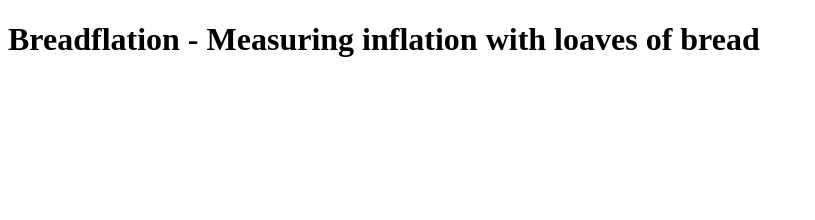
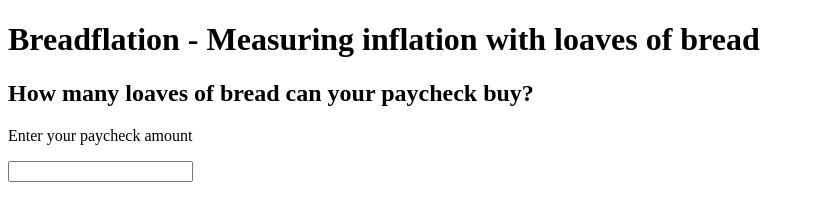
Before and after one commit to awreelyuh/BreadflationCalculator, a plain HTML site: page index.html in a window 1280 px wide. Shown: the whole page, without its empty margins (0-815 px from the left). Drawn offline with Linux system fonts and the light colour scheme.

Commit message:
created div for "present day" input

```diff
--- a/index.html
+++ b/index.html
@@ -10,6 +10,14 @@
     <main>
         <h1>Breadflation - Measuring inflation with loaves of bread</h1>
 
+        <div class="present-day">
+            <h2>How many loaves of bread can your paycheck buy?</h2>
+            <div class="user-input" id="salary">
+                <p>Enter your paycheck amount</p>
+                <input>
+            </div>
+            <div class="calculated-output-display"></div>
+        </div>
         </div>
     </main>
 </body>
```
